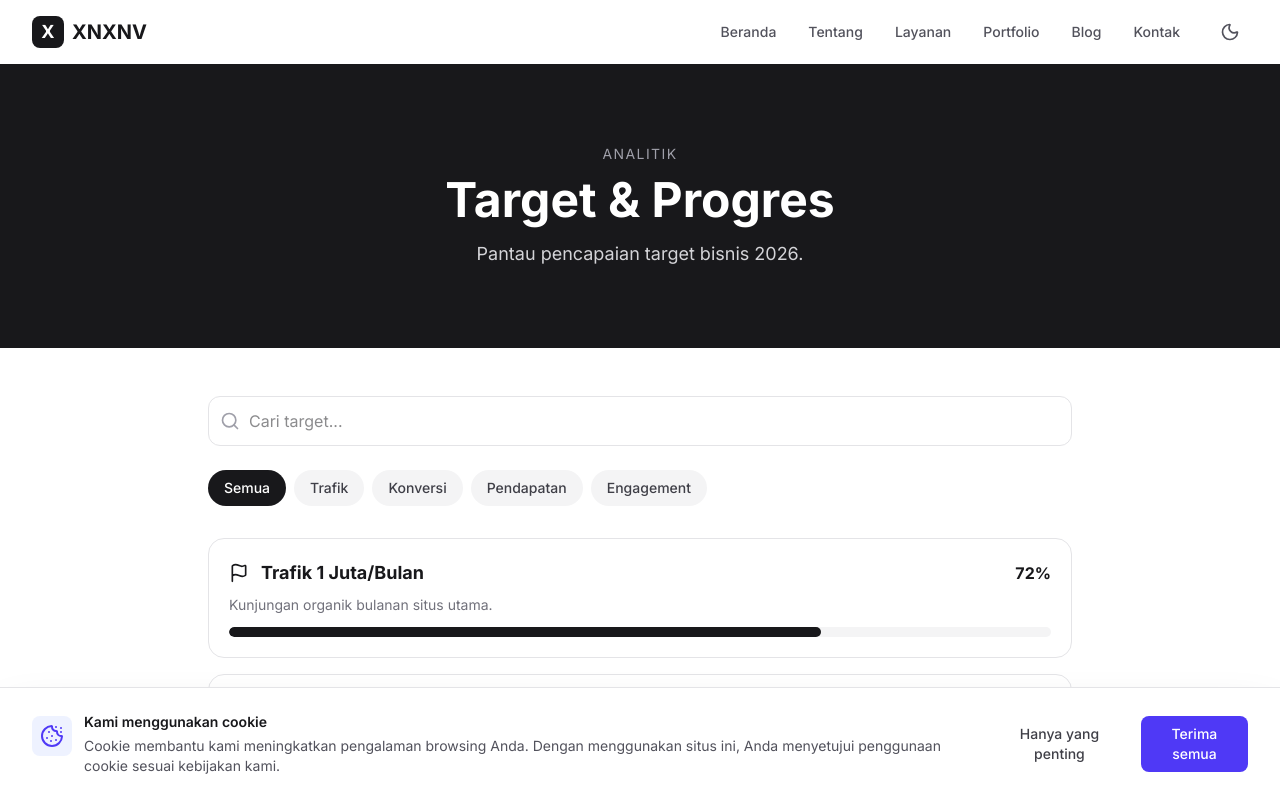
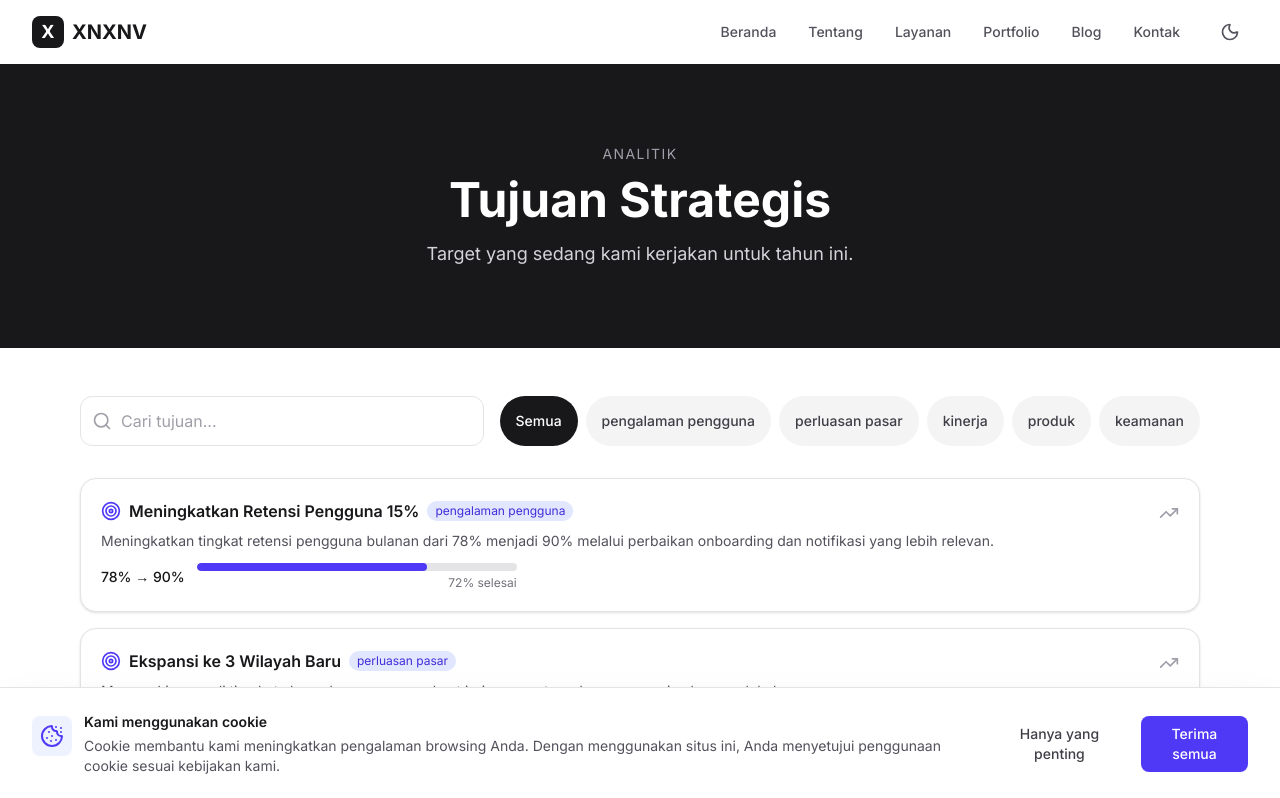
Before and after one commit to aryaapriawann-dev/XNXNV, a Next.js app: page /analytics/goals in a window 1280 px wide. Shown: the top 798 px of the page. Built offline with nearby package versions, Linux system fonts and the light colour scheme.

Commit message:
feat(analytics): add goals page with progress bars

```diff
--- a/src/app/analytics/goals/page.tsx
+++ b/src/app/analytics/goals/page.tsx
@@ -1,43 +1,97 @@
-"use client";
+"use client"
 import { useMemo, useState } from "react";
 import Link from "next/link";
-import { Search, Flag, ChevronRight } from "lucide-react";
-const GOALS = [
-  { id: "1", nama: "Trafik 1 Juta/Bulan", progres: 72, kategori: "trafik", deskripsi: "Kunjungan organik bulanan situs utama." },
-  { id: "2", nama: "Konversi Checkout 5%", progres: 64, kategori: "konversi", deskripsi: "Rasio pengunjung menjadi pembeli." },
-  { id: "3", nama: "MRR Rp500 Juta", progres: 58, kategori: "pendapatan", deskripsi: "Pendapatan berulang bulanan semua layanan." },
-  { id: "4", nama: "NPS di Atas 60", progres: 81, kategori: "engagement", deskripsi: "Skor kepuasan pelanggan triwulanan." },
-  { id: "5", nama: "Bounce Rate <35%", progres: 47, kategori: "trafik", deskripsi: "Menurunkan pentalan halaman landing." },
-  { id: "6", nama: "Retensi 85%", progres: 69, kategori: "engagement", deskripsi: "Pelanggan bertahan setelah 12 bulan." },
+import { Search, Target, TrendingUp, ChevronRight } from "lucide-react";
+
+interface Goal { id: string; title: string; description: string; metric: string; progress: number; category: string; }
+
+const GOALS: Goal[] = [
+  { id: "1", title: "Meningkatkan Retensi Pengguna 15%", description: "Meningkatkan tingkat retensi pengguna bulanan dari 78% menjadi 90% melalui perbaikan onboarding dan notifikasi yang lebih relevan.", metric: "78% → 90%", progress: 72, category: "pengalaman pengguna" },
+  { id: "2", title: "Ekspansi ke 3 Wilayah Baru", description: "Memasuki pasar di tiga kota baru dengan memperkuat jaringan partner dan penyesuaian layanan lokal.", metric: "3 kota", progress: 45, category: "perluasan pasar" },
+  { id: "3", title: "Pengurangan Latensi 40%", description: "Mengoptimalkan infrastruktur server dan caching untuk mempercepat waktu respon aplikasi secara signifikan.", metric: "40% lebih cepat", progress: 60, category: "kinerja" },
+  { id: "4", title: "Rilis 5 Fitur Permintaan Tinggi", description: "Memrioritaskan dan menyelesaikan pengembangan fitur yang paling sering diminta oleh komunitas pengguna.", metric: "5 fitur", progress: 30, category: "produk" },
+  { id: "5", title: "Sertifikasi Keamanan Level Lanjutan", description: "Mendapatkan sertifikasi keamanan siber tingkat lanjut untuk meningkatkan kepercayaan klien enterprise.", metric: "1 sertifikasi baru", progress: 20, category: "keamanan" },
 ];
-const CATS = [{ id: "all", label: "Semua" }, { id: "trafik", label: "Trafik" }, { id: "konversi", label: "Konversi" }, { id: "pendapatan", label: "Pendapatan" }, { id: "engagement", label: "Engagement" }] as const;
+
 export default function GoalsPage() {
-  const [q, setQ] = useState(""); const [cat, setCat] = useState<string>("all");
-  const f = useMemo(() => GOALS.filter((g) => (cat === "all" || g.kategori === cat) && (g.nama + g.deskripsi).toLowerCase().includes(q.toLowerCase())), [q, cat]);
+  const [q, setQ] = useState("");
+  const [catFilter, setCatFilter] = useState("semua");
+  const categories = ["semua", ...Array.from(new Set(GOALS.map((g) => g.category)))];
+  const filtered = useMemo(() => GOALS.filter((g) => {
+    const matchesQ = g.title.toLowerCase().includes(q.toLowerCase()) || g.description.toLowerCase().includes(q.toLowerCase());
+    const matchesCat = catFilter === "semua" || g.category === catFilter;
+    return matchesQ && matchesCat;
+  }), [q, catFilter]);
+
   return (
     <div className="flex flex-col min-h-screen">
-      <section className="py-20 bg-zinc-900 text-white text-center"><div className="max-w-4xl mx-auto px-4">
-        <p className="text-sm uppercase tracking-widest text-zinc-400 mb-3">Analitik</p>
-        <h1 className="text-4xl sm:text-5xl font-bold mb-4">Target & Progres</h1>
-        <p className="text-lg text-zinc-300">Pantau pencapaian target bisnis 2026.</p></div></section>
-      <section className="py-12 bg-white dark:bg-slate-950"><div className="max-w-4xl mx-auto px-4">
-        <div className="relative mb-6"><Search className="absolute left-3 top-1/2 -translate-y-1/2 h-5 w-5 text-zinc-400" />
-          <input value={q} onChange={(e) => setQ(e.target.value)} placeholder="Cari target..."
-            className="w-full pl-10 pr-4 py-3 rounded-xl border border-zinc-200 dark:border-slate-700 bg-white dark:bg-slate-900 text-zinc-900 dark:text-white" /></div>
-        <div className="flex flex-wrap gap-2 mb-8">{CATS.map((c) => (
-          <button key={c.id} onClick={() => setCat(c.id)} className={`px-4 py-2 rounded-full text-sm font-medium transition-colors ${cat === c.id ? "bg-zinc-900 text-white dark:bg-white dark:text-zinc-900" : "bg-zinc-100 text-zinc-700 dark:bg-slate-800 dark:text-zinc-300"}`}>{c.label}</button>))}</div>
-        <ul className="space-y-4">{f.map((g) => (
-          <li key={g.id} className="p-5 rounded-2xl border border-zinc-200 dark:border-slate-800 bg-white dark:bg-slate-900">
-            <div className="flex items-center gap-3 mb-2"><Flag className="h-5 w-5 text-zinc-900 dark:text-white" />
-              <h2 className="text-lg font-bold text-zinc-900 dark:text-white flex-1">{g.nama}</h2>
-              <span className="font-bold text-zinc-900 dark:text-white">{g.progres}%</span></div>
-            <p className="text-sm text-zinc-500 mb-3">{g.deskripsi}</p>
-            <div className="h-2.5 rounded-full bg-zinc-100 dark:bg-slate-800 overflow-hidden">
-              <div className="h-full rounded-full bg-zinc-900 dark:bg-white transition-all" style={{ width: `${g.progres}%` }} /></div>
-          </li>))}</ul>
-        {f.length === 0 && <p className="text-center text-zinc-500 py-12">Tidak ada target yang cocok.</p>}
-        <div className="flex justify-center mt-12"><Link href="/analytics/export" className="inline-flex items-center gap-2 px-6 py-3 bg-zinc-900 text-white rounded-full font-semibold hover:bg-zinc-700 transition-colors">Ekspor Data <ChevronRight className="h-5 w-5" /></Link></div>
-      </div></section>
+      <section className="py-20 bg-zinc-900 text-white text-center">
+        <div className="max-w-4xl mx-auto px-4">
+          <p className="text-sm uppercase tracking-widest text-zinc-400 mb-3">Analitik</p>
+          <h1 className="text-4xl sm:text-5xl font-bold mb-4">Tujuan Strategis</h1>
+          <p className="text-lg text-zinc-300">Target yang sedang kami kerjakan untuk tahun ini.</p>
+        </div>
+      </section>
+      <section className="py-12 bg-white dark:bg-zinc-950">
+        <div className="max-w-6xl mx-auto px-4">
+          <div className="flex flex-col sm:flex-row gap-4 mb-8">
+            <div className="relative flex-1">
+              <Search className="absolute left-3 top-1/2 -translate-y-1/2 h-5 w-5 text-zinc-400" />
+              <input
+                value={q}
+                onChange={(e) => setQ(e.target.value)}
+                placeholder="Cari tujuan..."
+                className="w-full pl-10 pr-4 py-3 rounded-xl border border-zinc-200 dark:border-zinc-700 bg-white dark:bg-zinc-900 text-zinc-900 dark:text-white placeholder-zinc-400"
+              />
+            </div>
+            <div className="flex flex-wrap gap-2">
+              {categories.map((c) => (
+                <button
+                  key={c}
+                  onClick={() => setCatFilter(c)}
+                  className={`px-4 py-2 rounded-full text-sm font-medium transition-colors ${catFilter === c ? "bg-zinc-900 text-white dark:bg-white dark:text-zinc-900" : "bg-zinc-100 text-zinc-700 dark:bg-zinc-800 dark:text-zinc-300"}`}
+                >
+                  {c === "semua" ? "Semua" : c}
+                </button>
+              ))}
+            </div>
+          </div>
+          <div className="space-y-4">
+            {filtered.map((goal) => (
+              <div key={goal.id} className="p-5 rounded-2xl border border-zinc-200 dark:border-zinc-700 bg-white dark:bg-zinc-900 shadow-sm">
+                <div className="flex items-start justify-between gap-4">
+                  <div className="flex-1 min-w-0">
+                    <div className="flex items-center gap-2 flex-wrap mb-1">
+                      <Target className="w-5 h-5 text-indigo-600" />
+                      <h3 className="font-semibold text-zinc-900 dark:text-white">{goal.title}</h3>
+                      <span className="px-2 py-0.5 text-xs rounded-full bg-indigo-100 text-indigo-700 dark:bg-indigo-900 dark:text-indigo-300">{goal.category}</span>
+                    </div>
+                    <p className="text-sm text-zinc-600 dark:text-zinc-400 mt-2">{goal.description}</p>
+                    <div className="mt-3 flex items-center gap-3">
+                      <span className="text-sm font-medium text-zinc-900 dark:text-white">{goal.metric}</span>
+                      <div className="flex-1 max-w-xs">
+                        <div className="h-2 bg-zinc-200 dark:bg-zinc-700 rounded-full overflow-hidden">
+                          <div className="h-full bg-indigo-600 rounded-full transition-all" style={{ width: `${goal.progress}%` }} />
+                        </div>
+                        <p className="text-xs text-zinc-500 mt-1 text-right">{goal.progress}% selesai</p>
+                      </div>
+                    </div>
+                  </div>
+                  <TrendingUp className="w-5 h-5 text-zinc-400 shrink-0 mt-1" />
+                </div>
+              </div>
+            ))}
+          </div>
+          {filtered.length === 0 && (
+            <p className="text-center text-zinc-500 py-12">Tidak ada tujuan yang ditemukan.</p>
+          )}
+          <div className="flex justify-center mt-10">
+            <Link href="/analytics/reports" className="inline-flex items-center gap-2 px-6 py-3 bg-zinc-900 text-white rounded-full font-semibold hover:bg-zinc-700 transition-colors">
+              Lihat Laporan <ChevronRight className="w-4 h-4" />
+            </Link>
+          </div>
+        </div>
+      </section>
     </div>
   );
 }
```
